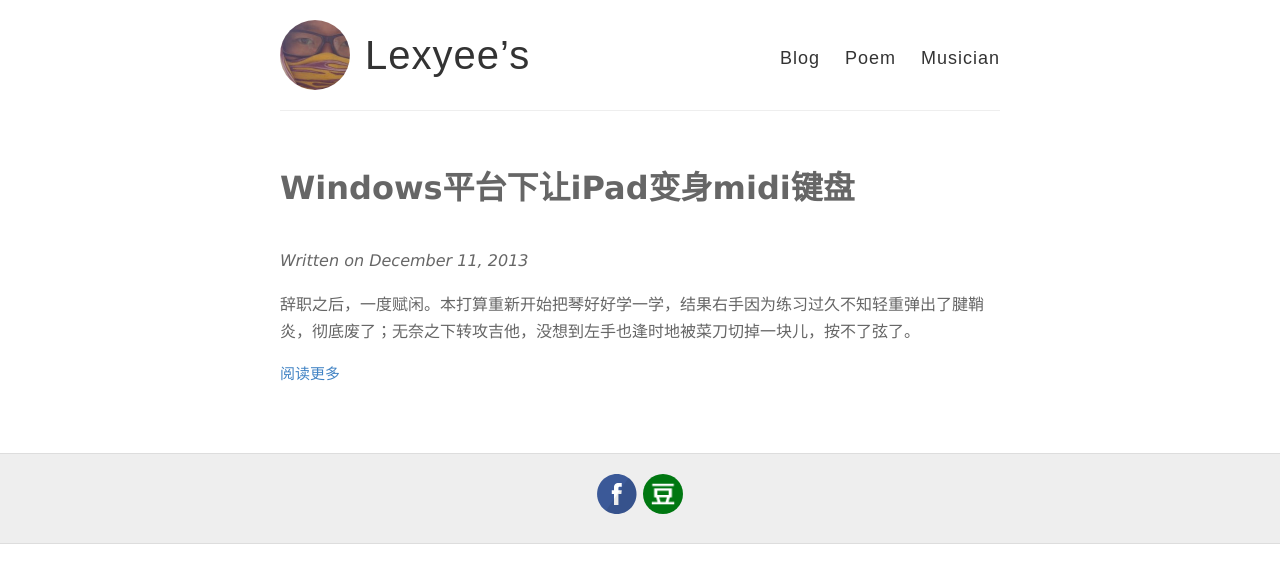
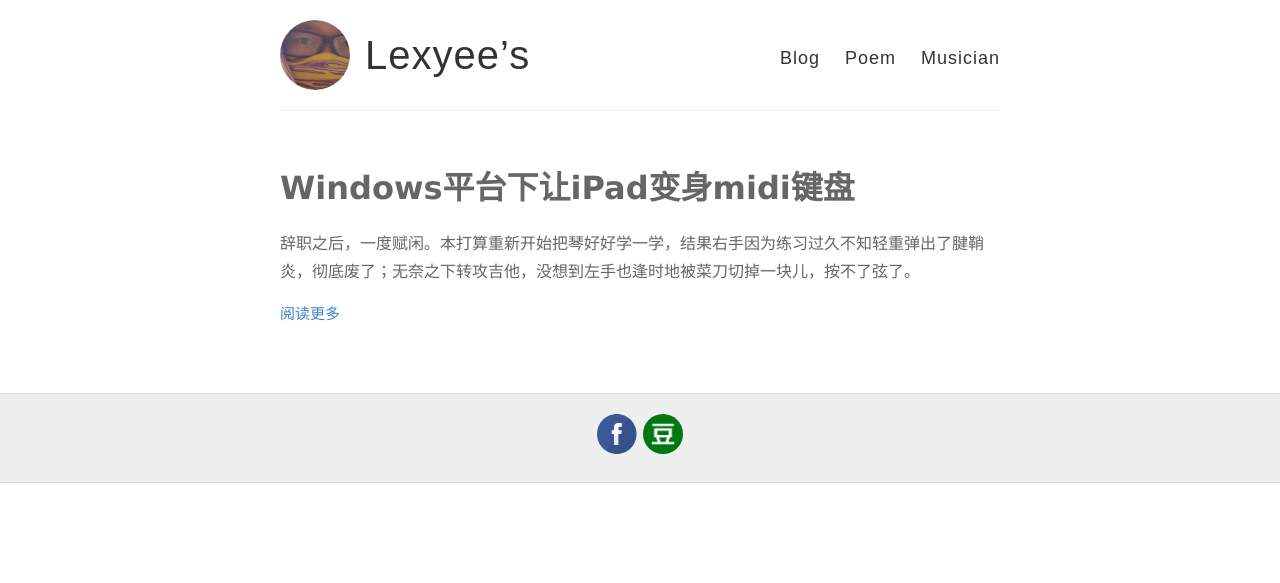
Before and after one commit to lexyee/blog, a Jekyll site: the page built from index-musician.html, in a window 1280 px wide. Shown: the top 583 px of the page. Built offline with Jekyll 4.4.1, drawn with Linux system fonts in a browser that asks for light colours.

Commit message:
musician

```diff
--- a/index-musician.html
+++ b/index-musician.html
@@ -7,9 +7,6 @@
     <article class="post">
 
       <h1><a href="{{ site.baseurl }}{{ post.url }}">{{ post.title }}</a></h1>
-      <div class="date no-border">
-    	Written on {{ post.date | date: "%B %e, %Y" }}
-	  </div>
 
 	<div class="entry">
         {{ post.excerpt }}
```
